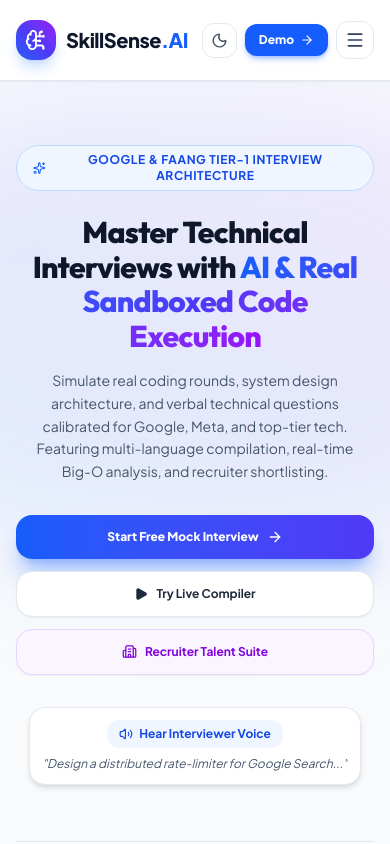
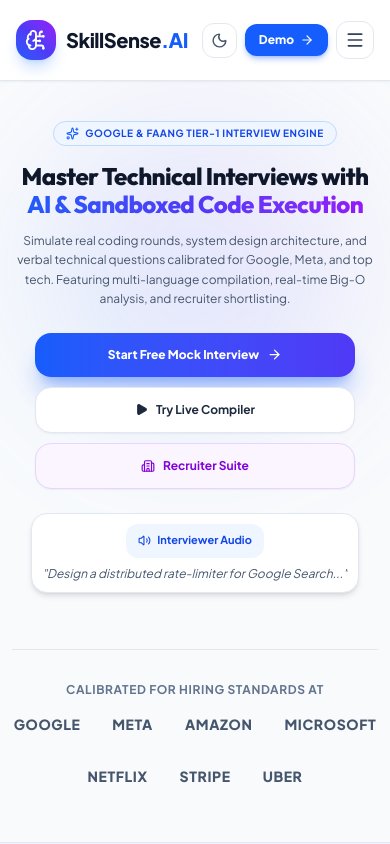
Before and after one commit to shubham6401/SkillSense-AI-Interview-Platform, a React (Vite) app in the folder client/: page / in a window 390 px wide. Shown: the top 844 px of the page. Built offline with nearby package versions, Linux system fonts and the light colour scheme; no server answers.

Commit message:
fix(landing): responsive hero, sandbox toolbar, calculator sliders, and mobile padding

```diff
--- a/client/src/pages/Landing.jsx
+++ b/client/src/pages/Landing.jsx
@@ -551,92 +551,92 @@
             </header>
 
             {/* HERO SECTION */}
-            <section className="relative pt-16 pb-20 overflow-hidden">
+            <section className="relative pt-10 sm:pt-16 pb-14 sm:pb-20 overflow-hidden">
                 {/* Background Ambient Glows */}
                 <div
-                    className={`absolute top-1/4 left-1/2 -translate-x-1/2 -translate-y-1/2 w-[700px] h-[450px] rounded-full blur-3xl pointer-events-none ${
+                    className={`absolute top-1/4 left-1/2 -translate-x-1/2 -translate-y-1/2 w-[320px] sm:w-[700px] h-[300px] sm:h-[450px] rounded-full blur-3xl pointer-events-none ${
                         isDark
                             ? "bg-gradient-to-tr from-blue-600/20 via-indigo-600/20 to-purple-600/20"
                             : "bg-gradient-to-tr from-blue-400/15 via-indigo-400/15 to-purple-400/15"
                     }`}
                 />
 
-                <div className="relative max-w-7xl mx-auto px-4 sm:px-6 lg:px-8 text-center">
+                <div className="relative max-w-7xl mx-auto px-3 sm:px-6 lg:px-8 text-center">
                     {/* Glow Pill */}
                     <div
-                        className={`inline-flex items-center gap-2 px-4 py-1.5 rounded-full text-xs font-bold uppercase tracking-wider mb-6 ${
+                        className={`inline-flex items-center gap-1.5 sm:gap-2 px-3 sm:px-4 py-1 sm:py-1.5 rounded-full text-[10px] sm:text-xs font-bold uppercase tracking-wider mb-4 sm:mb-6 max-w-[95%] ${
                             isDark
                                 ? "bg-blue-500/10 border border-blue-500/30 text-blue-400"
                                 : "bg-blue-50 border border-blue-200 text-blue-700"
                         }`}
                     >
-                        <Sparkles size={14} className={isDark ? "text-blue-400" : "text-blue-600"} />
-                        <span>Google & FAANG Tier-1 Interview Architecture</span>
+                        <Sparkles size={13} className={isDark ? "text-blue-400 shrink-0" : "text-blue-600 shrink-0"} />
+                        <span className="truncate">Google & FAANG Tier-1 Interview Engine</span>
                     </div>
 
                     <h1
-                        className={`text-3xl sm:text-5xl lg:text-6xl font-extrabold tracking-tight max-w-5xl mx-auto leading-[1.15] sm:leading-[1.12] ${
+                        className={`text-2xl sm:text-5xl lg:text-6xl font-extrabold tracking-tight max-w-5xl mx-auto leading-[1.18] sm:leading-[1.12] ${
                             isDark ? "text-white" : "text-slate-900"
                         }`}
                     >
                         Master Technical Interviews with{" "}
-                        <span className="bg-gradient-to-r from-blue-600 via-indigo-600 to-purple-600 bg-clip-text text-transparent">
-                            AI & Real Sandboxed Code Execution
+                        <span className="bg-gradient-to-r from-blue-600 via-indigo-600 to-purple-600 bg-clip-text text-transparent block sm:inline">
+                            AI & Sandboxed Code Execution
                         </span>
                     </h1>
 
                     <p
-                        className={`mt-4 sm:mt-6 text-sm sm:text-base lg:text-lg max-w-3xl mx-auto leading-relaxed px-2 ${
+                        className={`mt-3 sm:mt-6 text-xs sm:text-base lg:text-lg max-w-3xl mx-auto leading-relaxed px-1 sm:px-2 ${
                             isDark ? "text-slate-400" : "text-slate-600"
                         }`}
                     >
-                        Simulate real coding rounds, system design architecture, and verbal technical questions calibrated for Google, Meta, and top-tier tech. Featuring multi-language compilation, real-time Big-O analysis, and recruiter shortlisting.
+                        Simulate real coding rounds, system design architecture, and verbal technical questions calibrated for Google, Meta, and top tech. Featuring multi-language compilation, real-time Big-O analysis, and recruiter shortlisting.
                     </p>
 
                     {/* CTAs */}
-                    <div className="mt-8 sm:mt-10 flex flex-col sm:flex-row items-stretch sm:items-center justify-center gap-3 w-full max-w-sm sm:max-w-none mx-auto">
+                    <div className="mt-6 sm:mt-10 flex flex-col sm:flex-row items-stretch sm:items-center justify-center gap-2.5 sm:gap-3 w-full max-w-xs sm:max-w-none mx-auto">
                         <button
                             onClick={() => handleLoginCandidate("shubham.architect@gmail.com")}
-                            className="px-6 sm:px-8 py-3.5 sm:py-4 bg-gradient-to-r from-blue-600 to-indigo-600 hover:from-blue-500 hover:to-indigo-500 text-white font-extrabold text-xs sm:text-sm rounded-2xl shadow-xl shadow-blue-600/30 transition-all flex items-center justify-center gap-2"
+                            className="w-full sm:w-auto px-5 sm:px-8 py-3.5 sm:py-4 bg-gradient-to-r from-blue-600 to-indigo-600 hover:from-blue-500 hover:to-indigo-500 text-white font-extrabold text-xs sm:text-sm rounded-2xl shadow-xl shadow-blue-600/30 transition-all flex items-center justify-center gap-2 min-h-[44px]"
                         >
                             <span>Start Free Mock Interview</span>
-                            <ArrowRight size={16} />
+                            <ArrowRight size={15} />
                         </button>
 
                         <a
                             href="#playground"
-                            className={`px-6 sm:px-8 py-3.5 sm:py-4 font-bold text-xs sm:text-sm rounded-2xl border transition flex items-center justify-center gap-2 ${
+                            className={`w-full sm:w-auto px-5 sm:px-8 py-3.5 sm:py-4 font-bold text-xs sm:text-sm rounded-2xl border transition flex items-center justify-center gap-2 min-h-[44px] ${
                                 isDark
                                     ? "bg-slate-900 hover:bg-slate-800 text-slate-200 border-slate-800"
                                     : "bg-white hover:bg-slate-100 text-slate-800 border-slate-200 shadow-xs"
                             }`}
                         >
-                            <Play size={14} fill="currentColor" />
+                            <Play size={13} fill="currentColor" />
                             <span>Try Live Compiler</span>
                         </a>
 
                         <a
                             href="#recruiters"
-                            className={`px-6 sm:px-8 py-3.5 sm:py-4 font-bold text-xs sm:text-sm rounded-2xl border transition flex items-center justify-center gap-2 ${
+                            className={`w-full sm:w-auto px-5 sm:px-8 py-3.5 sm:py-4 font-bold text-xs sm:text-sm rounded-2xl border transition flex items-center justify-center gap-2 min-h-[44px] ${
                                 isDark
                                     ? "bg-purple-950/60 hover:bg-purple-900/80 text-purple-300 border-purple-800/60"
                                     : "bg-purple-50 hover:bg-purple-100 text-purple-700 border-purple-200 shadow-xs"
                             }`}
                         >
-                            <Building2 size={15} />
-                            <span>Recruiter Talent Suite</span>
+                            <Building2 size={14} />
+                            <span>Recruiter Suite</span>
                         </a>
                     </div>
 
                     {/* Audio Question Preview Pill */}
                     <div
-                        className={`mt-8 sm:mt-10 inline-flex flex-col sm:flex-row items-center gap-2 sm:gap-3 p-3 sm:px-4 rounded-2xl border shadow-md max-w-full ${
+                        className={`mt-6 sm:mt-10 inline-flex flex-col sm:flex-row items-center gap-2 sm:gap-3 p-2.5 sm:px-4 rounded-2xl border shadow-md max-w-full ${
                             isDark ? "bg-slate-900/90 border-slate-800" : "bg-white border-slate-200"
                         }`}
                     >
                         <button
                             onClick={handlePlayAudioQuestion}
-                            className={`px-3 py-1.5 rounded-xl text-xs font-bold transition flex items-center gap-1.5 ${
+                            className={`px-3 py-1.5 rounded-xl text-[11px] sm:text-xs font-bold transition flex items-center gap-1.5 min-h-[34px] ${
                                 isSpeakingAudio
                                     ? "bg-blue-600 text-white animate-pulse"
                                     : isDark
@@ -644,8 +644,8 @@
                                     : "bg-blue-50 hover:bg-blue-100 text-blue-700"
                             }`}
                         >
-                            {isSpeakingAudio ? <VolumeX size={14} /> : <Volume2 size={14} />}
-                            <span>{isSpeakingAudio ? "Stop Speaking" : "Hear Interviewer Voice"}</span>
+                            {isSpeakingAudio ? <VolumeX size={13} /> : <Volume2 size={13} />}
+                            <span>{isSpeakingAudio ? "Stop Audio" : "Interviewer Audio"}</span>
                         </button>
                         <span
                             className={`text-xs italic truncate max-w-xs sm:max-w-md ${isDark ? "text-slate-400" : "text-slate-600"}`}
@@ -859,64 +859,64 @@
                     {/* Interactive Code Box */}
                     <div className="bg-slate-950 rounded-3xl border border-slate-800 shadow-2xl overflow-hidden text-slate-100">
                         {/* Toolbar */}
-                        <div className="px-5 py-3.5 bg-slate-900 border-b border-slate-800 flex flex-wrap items-center justify-between gap-3">
-                            <div className="flex items-center gap-3">
+                        <div className="px-3 sm:px-5 py-2.5 sm:py-3.5 bg-slate-900 border-b border-slate-800 flex flex-wrap items-center justify-between gap-2">
+                            <div className="flex flex-wrap items-center gap-2 sm:gap-3">
                                 <div className="flex items-center gap-1.5">
-                                    <div className="w-3 h-3 rounded-full bg-rose-500" />
-                                    <div className="w-3 h-3 rounded-full bg-amber-500" />
-                                    <div className="w-3 h-3 rounded-full bg-emerald-500" />
+                                    <div className="w-2.5 h-2.5 sm:w-3 sm:h-3 rounded-full bg-rose-500" />
+                                    <div className="w-2.5 h-2.5 sm:w-3 sm:h-3 rounded-full bg-amber-500" />
+                                    <div className="w-2.5 h-2.5 sm:w-3 sm:h-3 rounded-full bg-emerald-500" />
                                 </div>
-                                <span className="text-slate-700">|</span>
+                                <span className="text-slate-700 hidden sm:inline">|</span>
                                 <div className="flex items-center gap-1">
                                     {["python", "javascript", "cpp"].map((lang) => (
                                         <button
                                             key={lang}
                                             onClick={() => setDemoLang(lang)}
-                                            className={`px-3 py-1 rounded-lg text-xs font-bold capitalize transition ${
+                                            className={`px-2.5 sm:px-3 py-1 rounded-lg text-[11px] sm:text-xs font-bold capitalize transition min-h-[30px] ${
                                                 demoLang === lang
-                                                    ? "bg-blue-600 text-white"
+                                                    ? "bg-blue-600 text-white shadow-xs"
                                                     : "text-slate-400 hover:text-slate-200"
                                             }`}
                                         >
-                                            {lang === "cpp" ? "C++ (GCC)" : lang}
+                                            {lang === "cpp" ? "C++" : lang === "javascript" ? "JS" : lang}
                                         </button>
                                     ))}
                                 </div>
                             </div>
 
-                            <div className="flex items-center gap-2">
+                            <div className="flex items-center gap-1.5 sm:gap-2 ml-auto">
                                 <button
                                     onClick={handleAnalyzeDemoBigO}
                                     disabled={demoRunning}
-                                    className="px-3.5 py-1.5 bg-purple-600 hover:bg-purple-500 text-white font-bold text-xs rounded-xl shadow-md transition flex items-center gap-1.5"
+                                    className="px-2.5 sm:px-3.5 py-1.5 bg-purple-600 hover:bg-purple-500 text-white font-bold text-[11px] sm:text-xs rounded-xl shadow-md transition flex items-center gap-1 min-h-[32px]"
                                 >
-                                    <Sparkles size={13} />
-                                    <span>Analyze Big-O</span>
+                                    <Sparkles size={12} />
+                                    <span>Analyze<span className="hidden sm:inline"> Big-O</span></span>
                                 </button>
 
                                 <button
                                     onClick={handleRunDemo}
                                     disabled={demoRunning}
-                                    className="px-4 py-1.5 bg-emerald-600 hover:bg-emerald-500 text-white font-bold text-xs rounded-xl shadow-md transition flex items-center gap-1.5"
+                                    className="px-3 sm:px-4 py-1.5 bg-emerald-600 hover:bg-emerald-500 text-white font-bold text-[11px] sm:text-xs rounded-xl shadow-md transition flex items-center gap-1 min-h-[32px]"
                                 >
-                                    <Play size={13} fill="currentColor" />
-                                    <span>Run Code</span>
+                                    <Play size={12} fill="currentColor" />
+                                    <span>Run<span className="hidden sm:inline"> Code</span></span>
                                 </button>
                             </div>
                         </div>
 
                         {/* Code editor view */}
-                        <div className="p-5 font-mono text-xs sm:text-sm text-blue-300 bg-slate-950 overflow-x-auto whitespace-pre leading-relaxed">
+                        <div className="p-3.5 sm:p-5 font-mono text-xs sm:text-sm text-blue-300 bg-slate-950 overflow-x-auto whitespace-pre leading-relaxed">
                             {demoSnippets[demoLang]}
                         </div>
 
                         {/* Output terminal */}
-                        <div className="p-4 bg-slate-900 border-t border-slate-800 font-mono text-xs text-slate-300">
+                        <div className="p-3.5 sm:p-4 bg-slate-900 border-t border-slate-800 font-mono text-xs text-slate-300">
                             <div className="flex items-center gap-2 text-slate-500 font-bold uppercase text-[10px] mb-1">
                                 <Terminal size={12} />
                                 <span>Output Console</span>
                             </div>
-                            <div className="whitespace-pre-wrap text-emerald-400">{demoOutput}</div>
+                            <div className="whitespace-pre-wrap text-emerald-400 break-words">{demoOutput}</div>
                         </div>
                     </div>
                 </div>
@@ -957,17 +957,17 @@
             {/* DYNAMIC PLACEMENT READINESS CALCULATOR */}
             <section
                 id="readiness-calc"
-                className={`py-20 border-y ${
+                className={`py-12 sm:py-20 border-y ${
                     isDark ? "bg-slate-900/40 border-slate-800" : "bg-slate-100/60 border-slate-200"
                 }`}
             >
-                <div className="max-w-5xl mx-auto px-4 sm:px-6 lg:px-8">
-                    <div className="text-center max-w-2xl mx-auto mb-12">
+                <div className="max-w-5xl mx-auto px-3 sm:px-6 lg:px-8">
+                    <div className="text-center max-w-2xl mx-auto mb-8 sm:mb-12">
                         <span className="text-xs font-extrabold text-blue-600 uppercase tracking-wider">
                             Interactive Metric Dial
                         </span>
                         <h2
-                            className={`text-3xl font-extrabold mt-2 ${
+                            className={`text-2xl sm:text-3xl font-extrabold mt-1 ${
                                 isDark ? "text-white" : "text-slate-900"
                             }`}
                         >
@@ -983,23 +983,23 @@
                     </div>
 
                     <div
-                        className={`rounded-3xl p-6 sm:p-8 md:p-10 border grid grid-cols-1 md:grid-cols-12 gap-8 items-center shadow-xl ${
+                        className={`rounded-3xl p-4 sm:p-8 md:p-10 border grid grid-cols-1 md:grid-cols-12 gap-6 sm:gap-8 items-center shadow-xl ${
                             isDark ? "bg-slate-950 border-slate-800" : "bg-white border-slate-200"
                         }`}
                     >
                         {/* Sliders Form Controls */}
-                        <div className="md:col-span-7 space-y-6">
+                        <div className="md:col-span-7 space-y-5 sm:space-y-6">
                             <div className="space-y-2">
                                 <div
-                                    className={`flex justify-between items-center text-xs sm:text-sm font-bold ${
+                                    className={`flex flex-wrap justify-between items-center gap-2 text-xs sm:text-sm font-bold ${
                                         isDark ? "text-slate-200" : "text-slate-700"
                                     }`}
                                 >
                                     <span className="flex items-center gap-1.5">
-                                        <Briefcase size={15} className="text-blue-500" />
-                                        Years of Engineering Experience:
+                                        <Briefcase size={14} className="text-blue-500 shrink-0" />
+                                        <span>Engineering Experience:</span>
                                     </span>
-                                    <span className="text-blue-600 font-extrabold px-3 py-1 bg-blue-500/10 border border-blue-500/20 rounded-xl text-xs sm:text-sm">
+                                    <span className="text-blue-600 font-extrabold px-2.5 py-0.5 bg-blue-500/10 border border-blue-500/20 rounded-xl text-xs sm:text-sm">
                                         {calcYears} {calcYears === 1 ? "Year" : "Years"}
                                     </span>
                                 </div>
@@ -1011,25 +1011,25 @@
                                     onChange={(e) => setCalcYears(Number(e.target.value))}
                                     className="w-full h-2.5 bg-slate-200 rounded-lg appearance-none cursor-pointer accent-blue-600"
                                 />
-                                <div className="flex justify-between text-[10px] text-slate-400 font-semibold px-1">
-                                    <span>Entry / 0 Yrs</span>
-                                    <span>Mid-Level / 3 Yrs</span>
-                                    <span>Senior / 5 Yrs</span>
-                                    <span>Staff+ / 10 Yrs</span>
+                                <div className="flex justify-between text-[9px] sm:text-[10px] text-slate-400 font-semibold px-0.5">
+                                    <span>Entry (0y)</span>
+                                    <span>Mid (3y)</span>
+                                    <span>Senior (5y)</span>
+                                    <span>Staff+ (10y)</span>
                                 </div>
                             </div>
 
                             <div className="space-y-2">
                                 <div
-                                    className={`flex justify-between items-center text-xs sm:text-sm font-bold ${
+                                    className={`flex flex-wrap justify-between items-center gap-2 text-xs sm:text-sm font-bold ${
                                         isDark ? "text-slate-200" : "text-slate-700"
                                     }`}
                                 >
                                     <span className="flex items-center gap-1.5">
-                                        <Code2 size={15} className="text-indigo-500" />
-                                        LeetCode & System Design Problems Solved:
+                                        <Code2 size={14} className="text-indigo-500 shrink-0" />
+                                        <span>DSA & System Design Solved:</span>
                                     </span>
-                                    <span className="text-indigo-600 font-extrabold px-3 py-1 bg-indigo-500/10 border border-indigo-500/20 rounded-xl text-xs sm:text-sm">
+                                    <span className="text-indigo-600 font-extrabold px-2.5 py-0.5 bg-indigo-500/10 border border-indigo-500/20 rounded-xl text-xs sm:text-sm">
                                         {calcProblems} Problems
                                     </span>
                                 </div>
@@ -1042,18 +1042,18 @@
                                     onChange={(e) => setCalcProblems(Number(e.target.value))}
                                     className="w-full h-2.5 bg-slate-200 rounded-lg appearance-none cursor-pointer accent-indigo-600"
                                 />
-                                <div className="flex justify-between text-[10px] text-slate-400 font-semibold px-1">
+                                <div className="flex justify-between text-[9px] sm:text-[10px] text-slate-400 font-semibold px-0.5">
                                     <span>0 (Beginner)</span>
                                     <span>150 (Core DSA)</span>
-                                    <span>300 (FAANG Level)</span>
+                                    <span>300 (FAANG)</span>
                                     <span>500+ (Mastery)</span>
                                 </div>
                             </div>
 
-                            <div className="pt-2">
+                            <div className="pt-1">
                                 <button
                                     onClick={() => handleLoginCandidate("shubham.architect@gmail.com")}
-                                    className="w-full sm:w-auto px-6 py-3.5 bg-gradient-to-r from-blue-600 to-indigo-600 hover:from-blue-500 hover:to-indigo-500 text-white font-extrabold text-xs sm:text-sm rounded-xl shadow-lg shadow-blue-600/30 transition flex items-center justify-center gap-2"
+                                    className="w-full py-3.5 bg-gradient-to-r from-blue-600 to-indigo-600 hover:from-blue-500 hover:to-indigo-500 text-white font-extrabold text-xs sm:text-sm rounded-xl shadow-lg shadow-blue-600/30 transition flex items-center justify-center gap-2 min-h-[44px]"
                                 >
                                     <Sparkles size={15} />
                                     <span>Verify with Live AI Mock Interview</span>
@@ -1064,12 +1064,12 @@
 
                         {/* High-Tech Circular Gauge Dial */}
                         <div
-                            className={`md:col-span-5 rounded-3xl p-6 sm:p-8 border text-center flex flex-col items-center justify-center relative overflow-hidden shadow-inner ${
+                            className={`md:col-span-5 rounded-3xl p-4 sm:p-8 border text-center flex flex-col items-center justify-center relative overflow-hidden shadow-inner ${
                                 isDark ? "bg-slate-900/90 border-slate-800" : "bg-slate-50 border-slate-200"
                             }`}
                         >
                             <span
-                                className={`text-[11px] font-extrabold uppercase tracking-wider mb-3 ${
+                                className={`text-[10px] sm:text-[11px] font-extrabold uppercase tracking-wider mb-2 ${
                                     isDark ? "text-slate-400" : "text-slate-500"
                                 }`}
                             >
@@ -1077,7 +1077,7 @@
                             </span>
 
                             {/* Circular Radial Meter */}
-                            <div className="relative w-44 h-44 flex items-center justify-center my-2">
+                            <div className="relative w-36 h-36 sm:w-44 sm:h-44 flex items-center justify-center my-2">
                                 <svg className="w-full h-full -rotate-90" viewBox="0 0 160 160">
                                     {/* Track circle */}
                                     <circle
```
